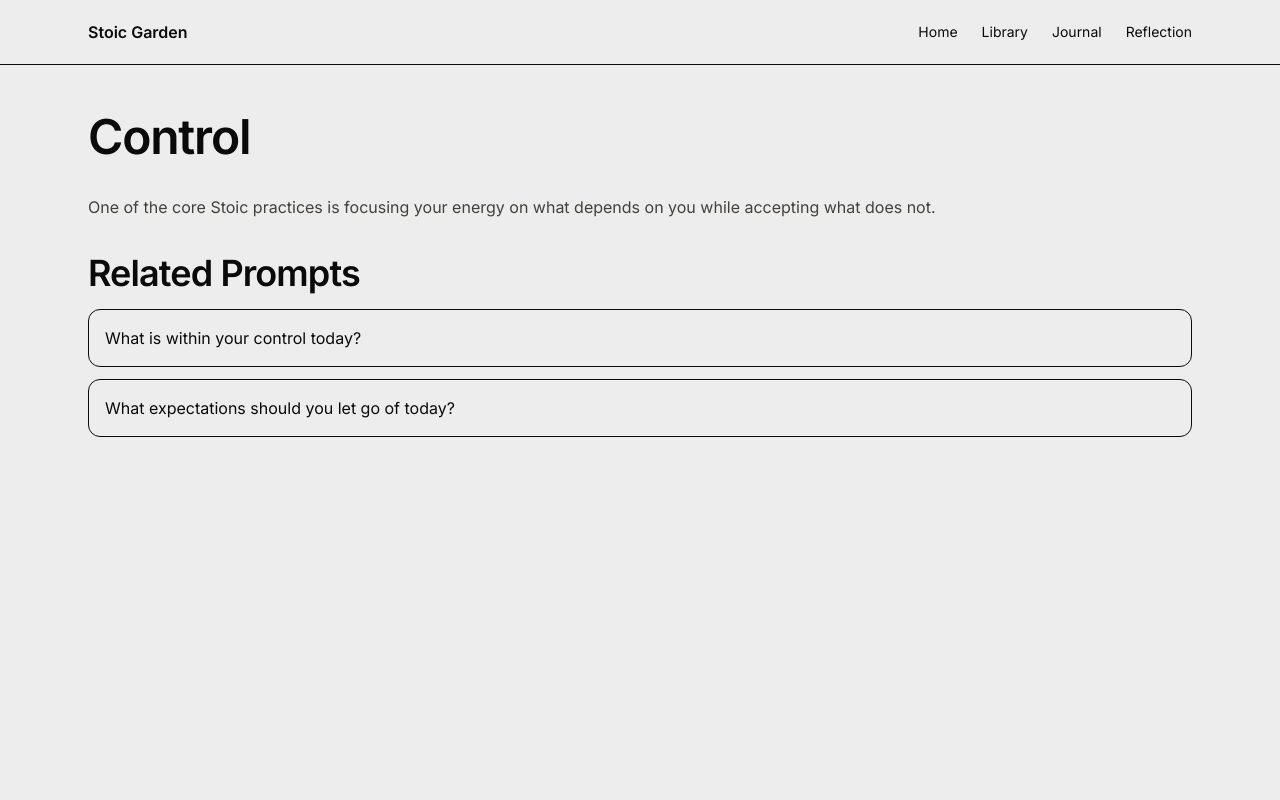
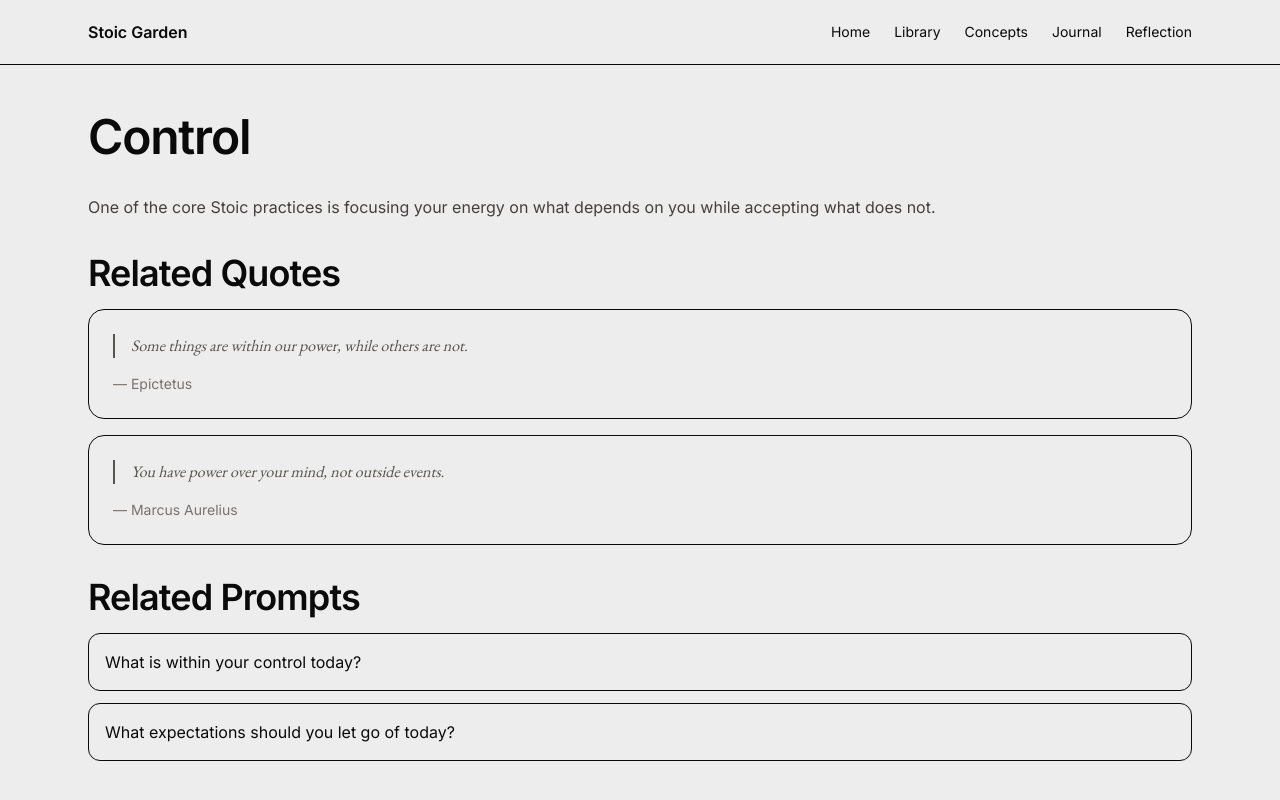
Before and after one commit to ketrinFox5/stoic-garden, a Next.js app: page /concepts/control in a window 1280 px wide. Shown: the top 800 px of the page. Built offline with nearby package versions, Linux system fonts and the light colour scheme.

Commit message:
add quote-concept feature

```diff
--- a/app/concepts/[slug]/page.tsx
+++ b/app/concepts/[slug]/page.tsx
@@ -10,6 +10,8 @@ import { Text } from '@/components/typography/text'
 import { getPromptsByConcept } from '@/lib/services/prompt-service'
 import { ConceptSlug } from '@/types/concept-slug'
 import { PromptList } from '@/components/prompts/prompt-list'
+import { getQuotesByConcept } from '@/lib/services/quote-service'
+import { QuoteList } from '@/components/quotes/quote-list'
 
 export default async function ConceptPage({
   params,
@@ -33,6 +35,11 @@ export default async function ConceptPage({
     concept.slug as ConceptSlug
   )
 
+const relatedQuotes =
+  getQuotesByConcept(
+    concept.slug as ConceptSlug
+  )
+
   return (
     <div className="space-y-8">
       <Heading>
@@ -42,6 +49,16 @@ export default async function ConceptPage({
       <Text>
         {concept.content}
       </Text>
+
+        <section className="space-y-4">
+          <Heading level="h2">
+            Related Quotes
+          </Heading>
+
+          <QuoteList
+            quotes={relatedQuotes}
+          />
+        </section>
 
         <section className="space-y-4">
           <Heading level="h2">
--- a/components/layout/navbar.tsx
+++ b/components/layout/navbar.tsx
@@ -9,6 +9,10 @@ const links = [
   {
     href: "/library",
     label: "Library",
+  },
+   {
+    href: "/concepts",
+    label: "Concepts",
   },
   {
     href: "/journal",
--- /dev/null
+++ b/components/quotes/quote-list.tsx
@@ -0,0 +1,22 @@
+import { Quote }
+from "@/types/quote"
+import { QuoteCard } from '../quote/quote-card'
+
+type QuoteListProps = {
+  quotes: Quote[]
+}
+
+export function QuoteList({
+  quotes,
+}: QuoteListProps) {
+  return (
+    <div className="space-y-4">
+      {quotes.map(quote => (
+        <QuoteCard
+          key={quote.id}
+          quote={quote}
+        />
+      ))}
+    </div>
+  )
+}
--- a/lib/mock-data/quotes.ts
+++ b/lib/mock-data/quotes.ts
@@ -3,16 +3,40 @@ import { Quote } from "@/types/quote"
 export const quotes: Quote[] = [
   {
     id: "1",
+
+    author: "Epictetus",
+
     text:
-      "You have power over your mind, not outside events.",
-    author: "Marcus Aurelius",
-    source: "Meditations",
+      "Some things are within our power, while others are not.",
+
+    concepts: ["control"],
   },
 
   {
     id: "2",
+
+    author: "Marcus Aurelius",
+
     text:
-      "А покажи мне, кто не раб в том или другом смысле.",
-    author: "Сенека",
+      "You have power over your mind, not outside events.",
+
+    concepts: [
+      "control",
+      "perception",
+    ],
+  },
+
+  {
+    id: "3",
+
+    author: "Seneca",
+
+    text:
+      "Luck is what happens when preparation meets opportunity.",
+
+    concepts: [
+      "virtue",
+      "discipline",
+    ],
   },
 ]
--- /dev/null
+++ b/lib/services/quote-service.ts
@@ -0,0 +1,20 @@
+import { quotes }
+from "@/lib/mock-data/quotes"
+
+export function getQuotes() {
+  return quotes
+}
+
+import { ConceptSlug }
+from "@/types/concept-slug"
+
+export function getQuotesByConcept(
+  concept: ConceptSlug
+) {
+  return quotes.filter(
+    quote =>
+      quote.concepts.includes(
+        concept
+      )
+  )
+}
--- a/types/concept-slug.ts
+++ b/types/concept-slug.ts
@@ -5,3 +5,4 @@ export type ConceptSlug =
   | "mortality"
   | "gratitude"
   | "reflection"
+  | "discipline"
--- a/types/quote.ts
+++ b/types/quote.ts
@@ -1,6 +1,9 @@
+import { ConceptSlug } from './concept-slug'
+
 export type Quote = {
   id: string
   text: string
   author: string
   source?: string
+  concepts: ConceptSlug[]
 }
```
